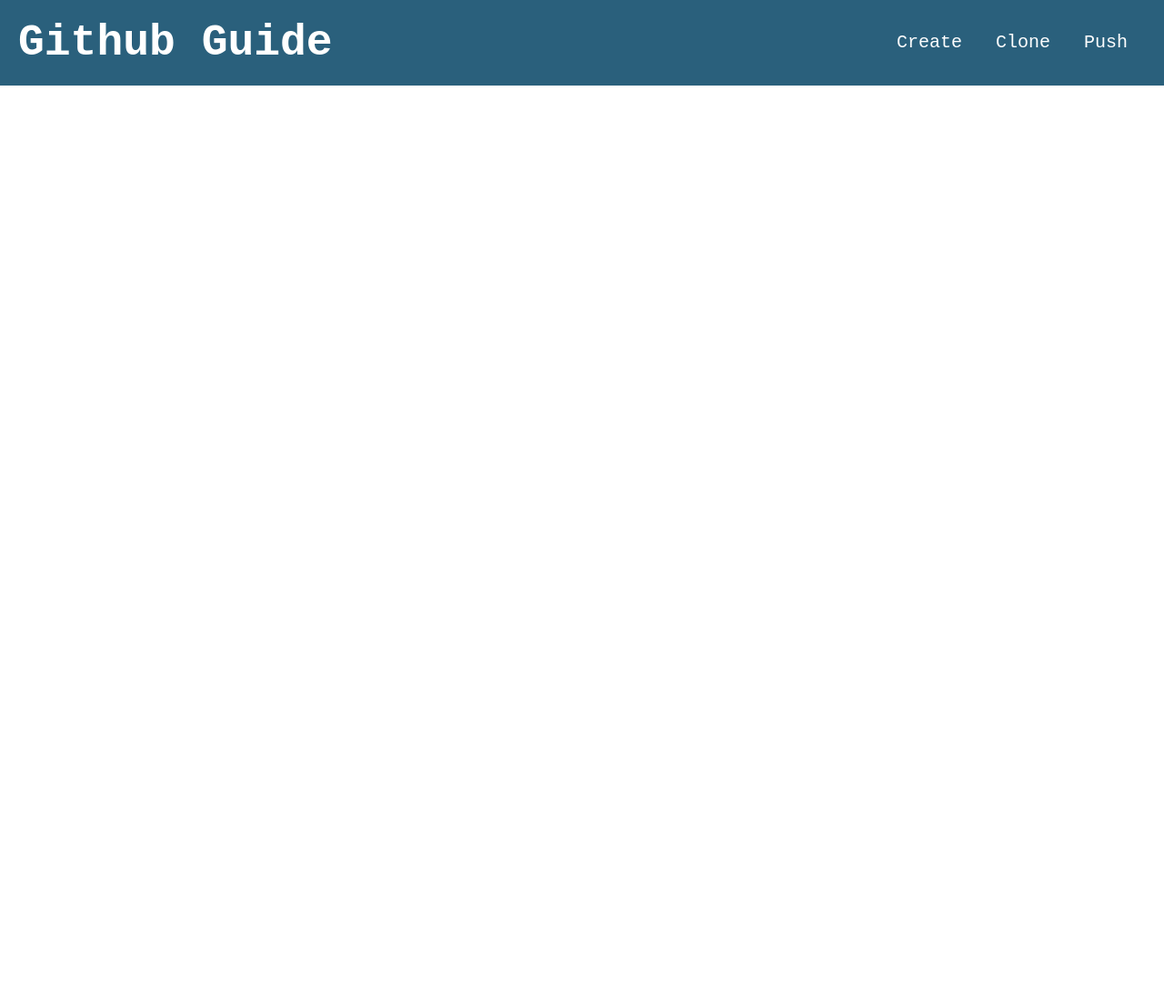
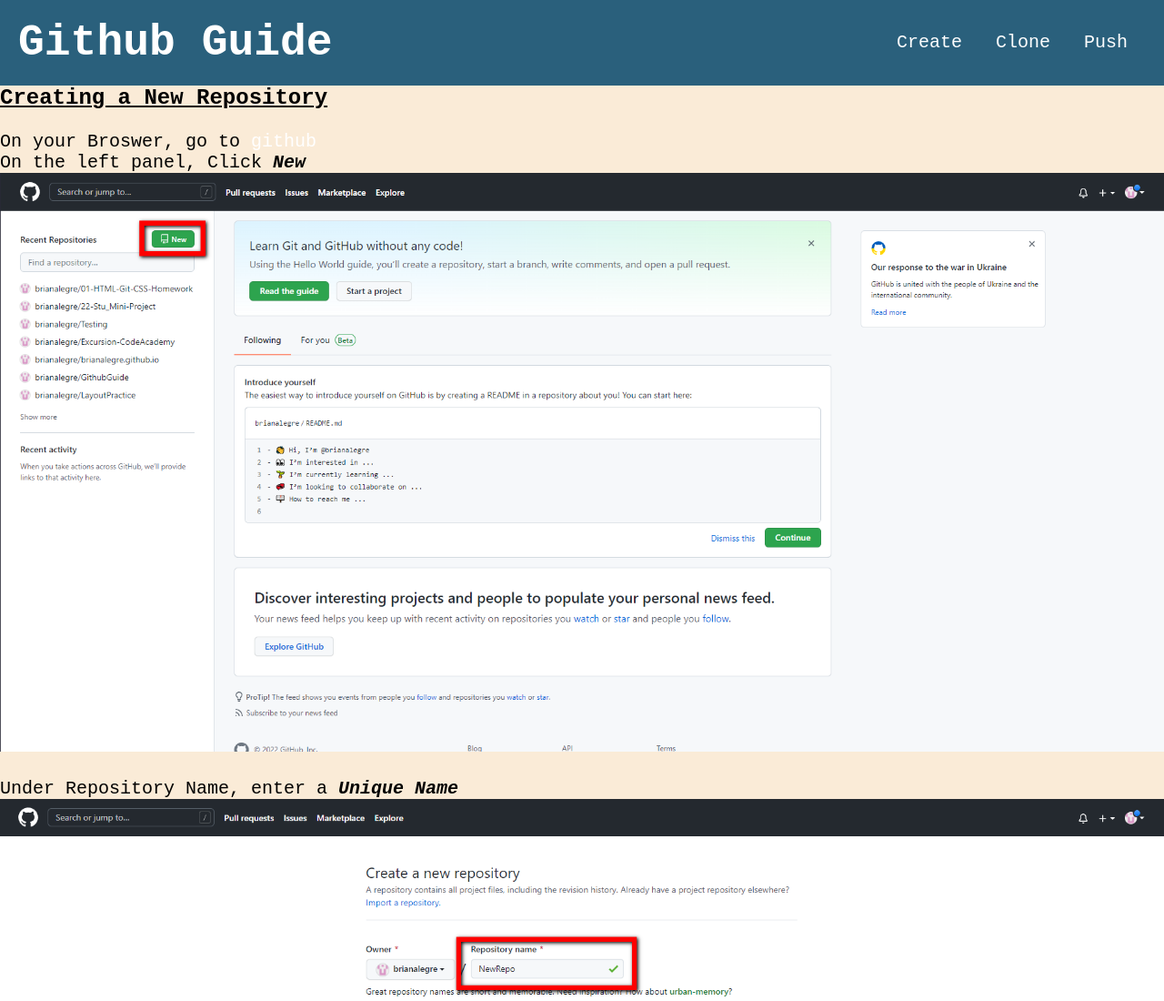
Before and after one commit to brianalegre/GithubGuide, a plain HTML site: page index.html in a window 1280 px wide. Shown: the top 1100 px of the page at 91% size. Before the commit the page ends 800 px from the top, so only its background shows below. Drawn offline with Linux system fonts and the light colour scheme.

Commit message:
Added Create Section

```diff
--- a/index.html
+++ b/index.html
@@ -14,22 +14,41 @@
         <nav class="text-right">
             <ul>
                 <li>
-                    <a href="newRepo">Create</a>
+                    <a href="create">Create</a>
                 </li>
                 <li>
-                    <a href="sshClone">Clone</a>
+                    <a href="clone">Clone</a>
                 </li>
                 <li>
-                    <a href="gitPush">Push</a>
+                    <a href="push">Push</a>
                 </li>
             </ul>
         </nav>
     </header>
     <main>
-        <section id="newRepo">
-            <ol>
+        <section id="create">
+            <h2>
+                Creating a New Repository
+            </h2>
+            <br>
+            <ul>
+                <li>On your Broswer, go to <a href="https://github.com/" target="_blank">github</a> </li>
+                <li>On the left panel, Click <em>New</em></li>
+                <li><img src="./images/clickNew.png" alt="Click New"></li>
+                <br>
+                <li>Under Repository Name, enter a <em>Unique Name</em></li>
+                <li><img src="./images/repositoryName.png" alt="Enter Repository Name"></li>
+                <br>
+                <li>Select / Check, <em> Add a README File</em></li>
+                <li><img src="./images/addREADME.png" alt="Click Add a README File"></li>
+                <br>
+                <li>Click, <em>Create respostiory</em></li>
+                <li><img src="./images/clickCreateRepository.png" alt="Click Create Respostiory"></li>
 
-            </ol>
+
+
+
+            </ul>
 
 
 
--- a/style.css
+++ b/style.css
@@ -5,6 +5,10 @@
     font-family: 'Courier New', Courier, monospace;
     font-size: 20px;
     box-sizing: border-box;
+}
+
+body {
+    background-color: antiquewhite;
 }
 
 /* Element Selectors */
@@ -59,7 +63,7 @@
     font-size: 20px;
 }
 
-    header nav ul {
+header nav ul {
         list-style-type: none;
     }
 
@@ -73,6 +77,25 @@
     text-decoration: none;
 }
 
+em {
+    font-weight: bolder;
+}
+
+img {
+    width: 100%;
+    height: auto;
+}
+
+h2 {
+    font-size: 24px;
+    text-decoration: underline;
+}
+
+#create ul li a {
+    text-decoration:none
+    color: black;
+
+}
 
 /* CLASS Selectors */
 
```
Also changed, not shown: images/addREADME.png (added), images/clickCopyIcon.png (added), images/clickCreateRepository.png (added), images/clickNew.png (added), images/repositoryName.png (added).
